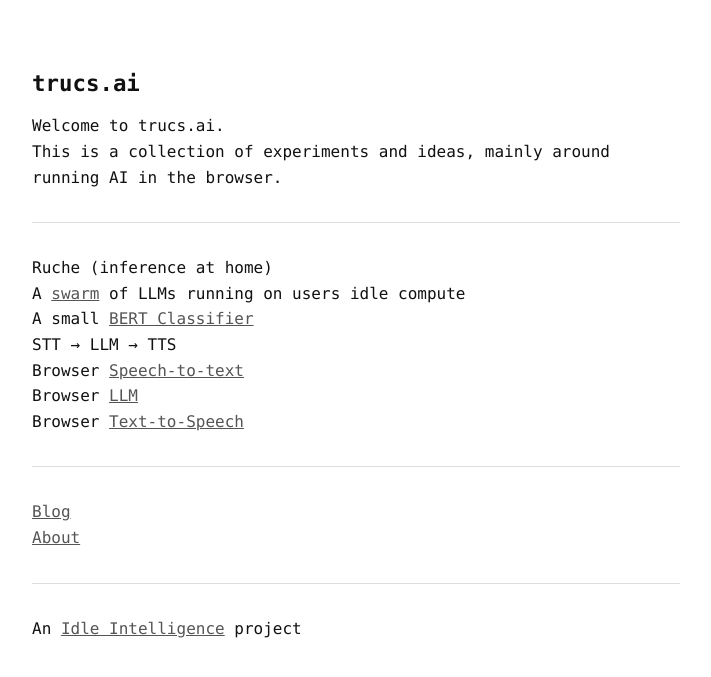
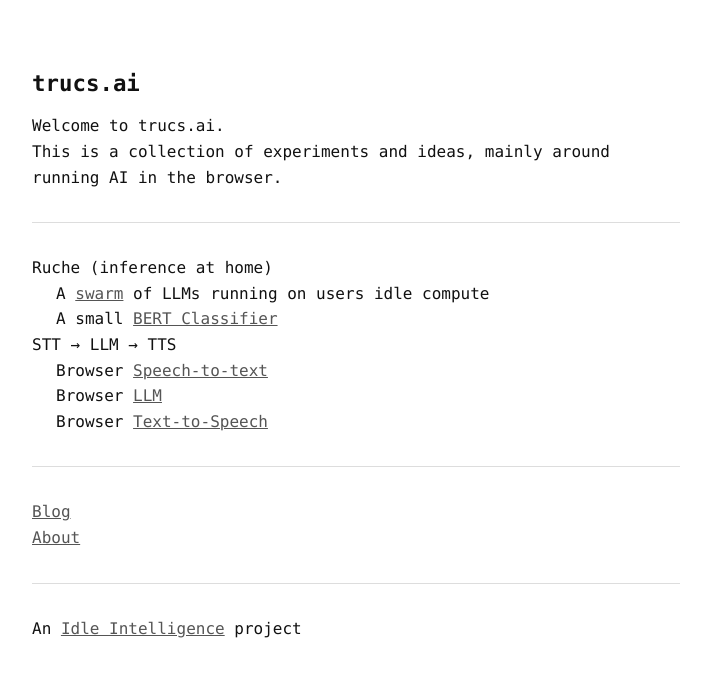
Before and after one commit to idle-intelligence/trucs.ai, a Jekyll site: the page built from index.md, in a window 1280 px wide. Shown: the top 677 px of the page, without its empty margins (284-995 px from the left). Built offline with Jekyll 4.4.1, drawn with Linux system fonts in a browser that asks for light colours.

Commit message:
Add dd margin for definition list indent

```diff
--- a/assets/style.css
+++ b/assets/style.css
@@ -42,6 +42,10 @@ a {
 
 a:hover {
   color: #111;
+}
+
+dd {
+  margin-left: 1.5em;
 }
 
 ul, ol {
```
